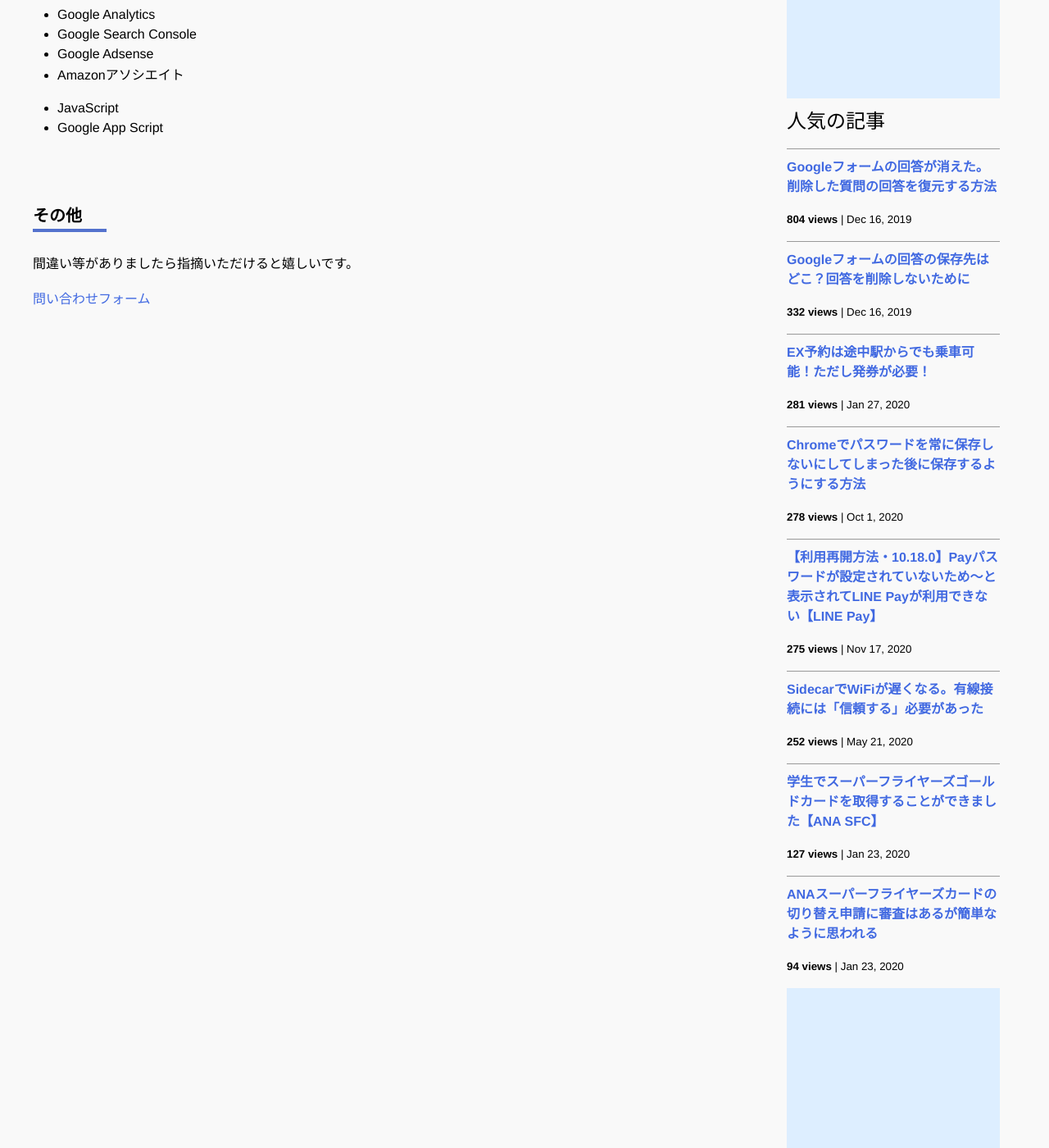
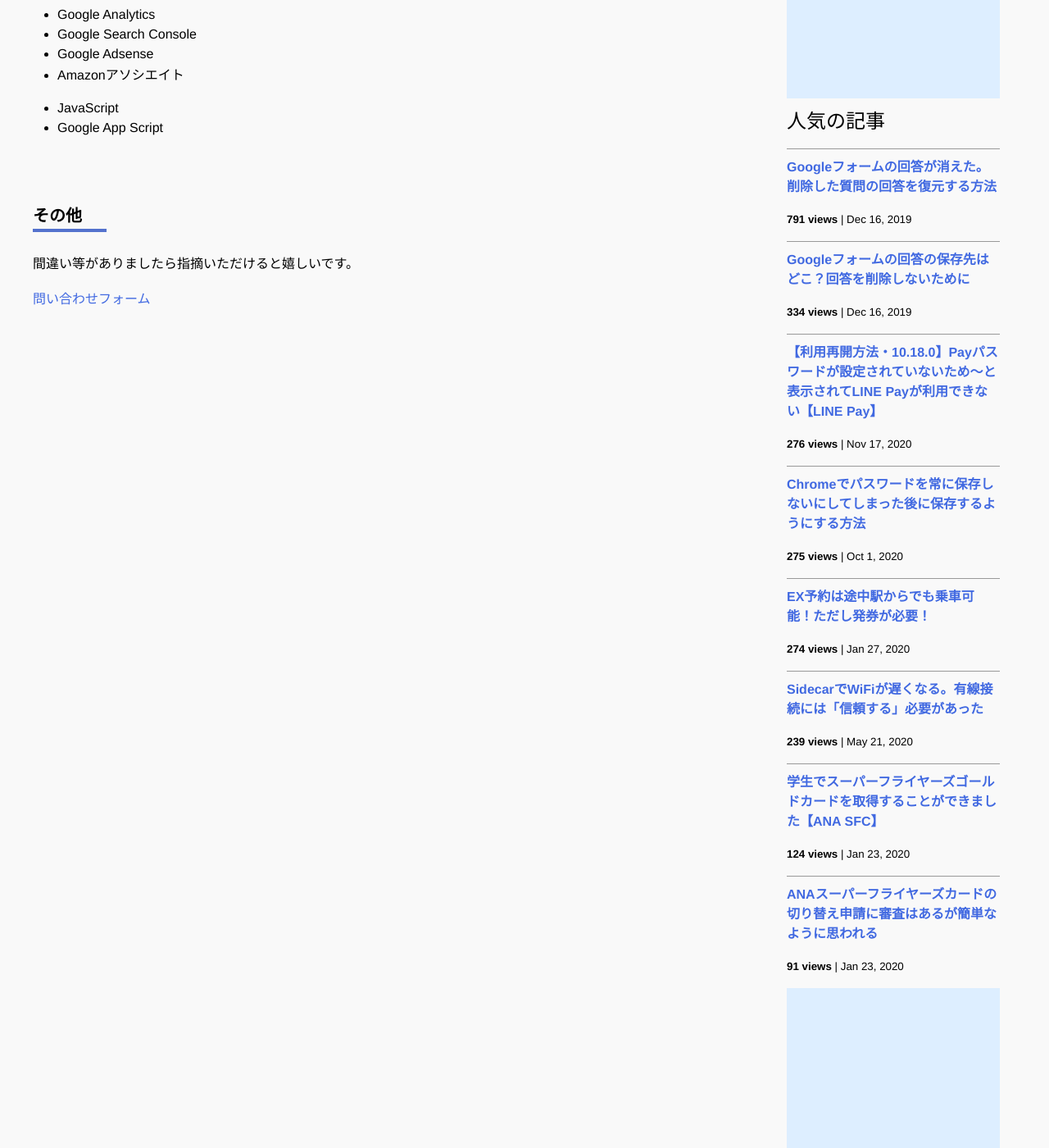
Before and after one commit to iwanaminami/shoyaiwaname, a Jekyll site: the page built from about.markdown, in a window 1280 px wide and 1400 px high, scrolled down 693 px. Shown: the whole window at 82% size. Built offline with Jekyll 4.4.1, drawn with Linux system fonts in a browser that asks for light colours; nearby versions of some CDN libraries; comment, search, counter and statistics services are not loaded.

Commit message:
a new commit message

```diff
--- a/_data/popularposts.yml
+++ b/_data/popularposts.yml
@@ -1,17 +1,17 @@
 side:
-  - view: 804
+  - view: 791
     url: /2019/12/16/restore-googleform.html
-  - view: 332
+  - view: 334
     url: /2019/12/16/googleform-answers.html
-  - view: 281
+  - view: 276
+    url: /2020/11/17/linepay.html
+  - view: 275
+    url: /2020/10/01/googlepassword.html
+  - view: 274
     url: /2020/01/27/ex-rideontheway.html
-  - view: 278
-    url: /2020/10/01/googlepassword.html
-  - view: 275
-    url: /2020/11/17/linepay.html
-  - view: 252
+  - view: 239
     url: /2020/05/21/sidecar-via-cable.html
-  - view: 127
+  - view: 124
     url: /2020/01/23/sfcgold.html
-  - view: 94
+  - view: 91
     url: /2020/01/23/sfc-judge.html
```
